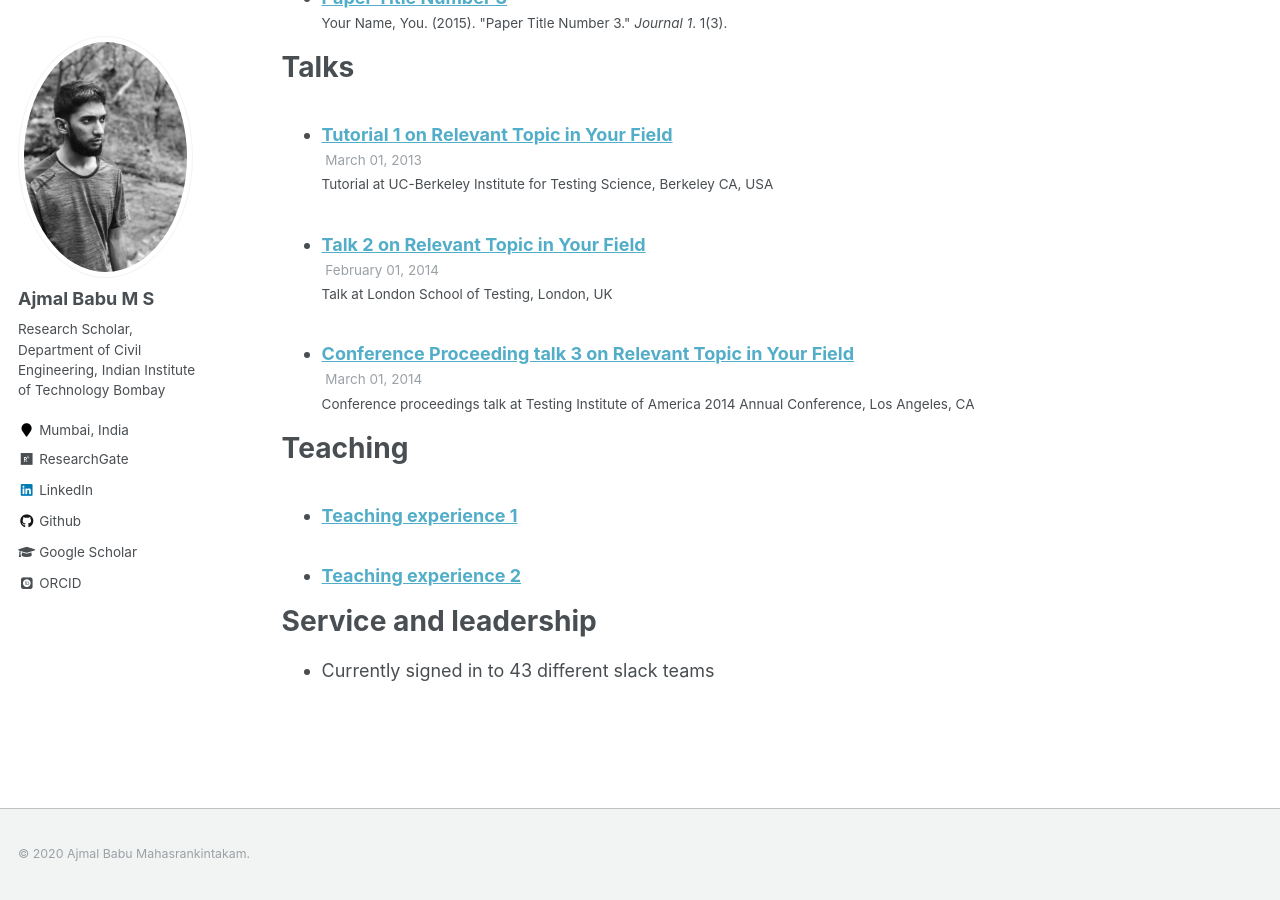
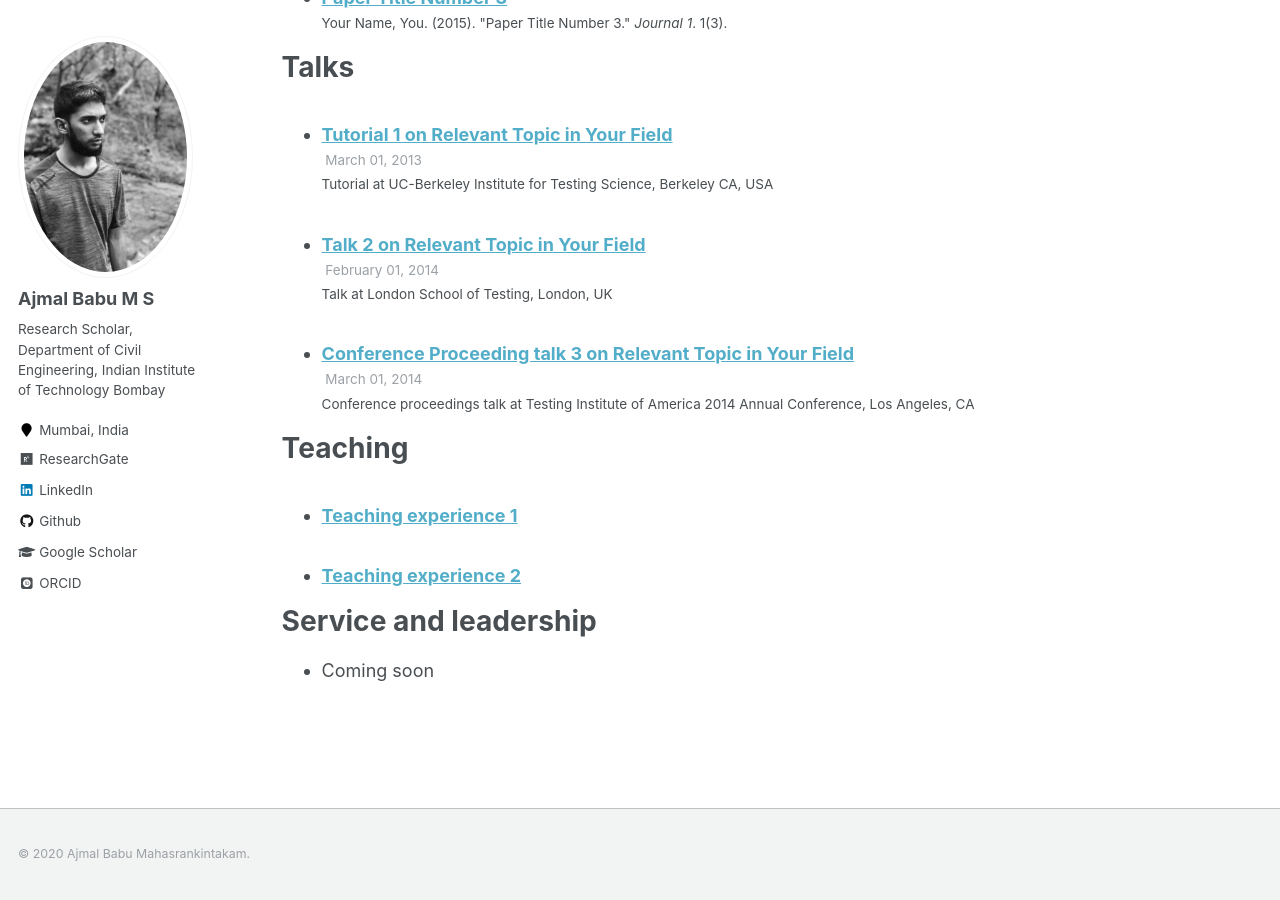
Before and after one commit to ajmalbabums/ajmalbabums.github.io, a Jekyll site: the page built from _pages/cv.md, in a window 1280 px wide and 900 px high, scrolled down 995 px. Built offline with Jekyll 4.4.1, drawn with Linux system fonts in a browser that asks for light colours; some web fonts are replaced.

Commit message:
update CV

```diff
--- a/_pages/cv.md
+++ b/_pages/cv.md
@@ -52,4 +52,4 @@ Teaching
 
 Service and leadership
 ======
-* Currently signed in to 43 different slack teams
+* Coming soon
```
